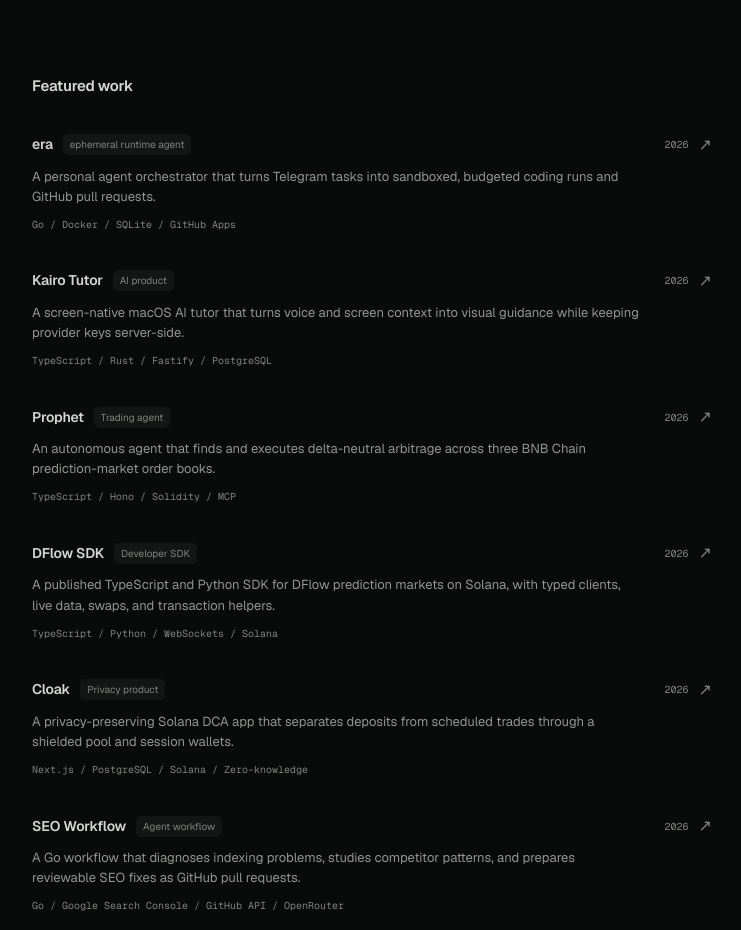
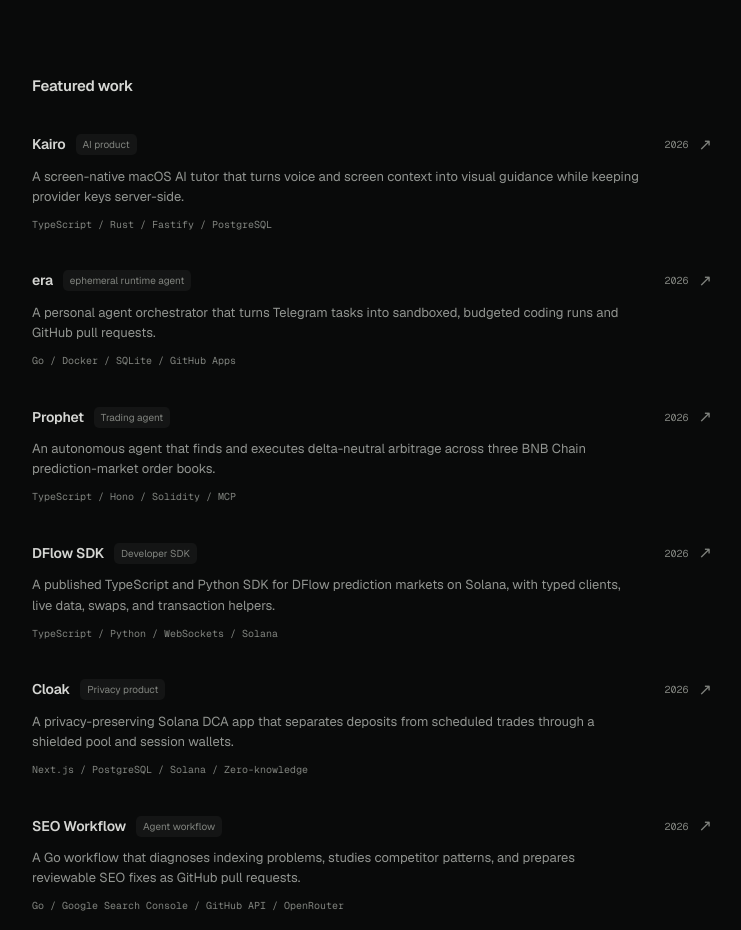
Before and after one commit to vaibhav0806/0xvaibhav, a Next.js app: page / in a window 1280 px wide. Shown: the part 1140-2070 px from the top of the page, without its empty margins (268-1009 px from the left). Built offline with nearby package versions, Linux system fonts and the light colour scheme; no server answers.

Commit message:
feature Kairo first

```diff
--- a/content/portfolio.ts
+++ b/content/portfolio.ts
@@ -17,8 +17,8 @@
 };
 
 export const featuredWork: WorkItem[] = [
+  { title: "Kairo", eyebrow: "AI product", period: "2026", description: "A screen-native macOS AI tutor that turns voice and screen context into visual guidance while keeping provider keys server-side.", stack: ["TypeScript", "Rust", "Fastify", "PostgreSQL"], href: "https://github.com/vaibhav0806/kairo-tutor" },
   { title: "era", eyebrow: "ephemeral runtime agent", period: "2026", description: "A personal agent orchestrator that turns Telegram tasks into sandboxed, budgeted coding runs and GitHub pull requests.", stack: ["Go", "Docker", "SQLite", "GitHub Apps"], href: "https://github.com/vaibhav0806/era" },
-  { title: "Kairo Tutor", eyebrow: "AI product", period: "2026", description: "A screen-native macOS AI tutor that turns voice and screen context into visual guidance while keeping provider keys server-side.", stack: ["TypeScript", "Rust", "Fastify", "PostgreSQL"], href: "https://github.com/vaibhav0806/kairo-tutor" },
   { title: "Prophet", eyebrow: "Trading agent", period: "2026", description: "An autonomous agent that finds and executes delta-neutral arbitrage across three BNB Chain prediction-market order books.", stack: ["TypeScript", "Hono", "Solidity", "MCP"], href: "https://github.com/vaibhav0806/prophet" },
   { title: "DFlow SDK", eyebrow: "Developer SDK", period: "2026", description: "A published TypeScript and Python SDK for DFlow prediction markets on Solana, with typed clients, live data, swaps, and transaction helpers.", stack: ["TypeScript", "Python", "WebSockets", "Solana"], href: "https://github.com/vaibhav0806/dflow-sdk" },
   { title: "Cloak", eyebrow: "Privacy product", period: "2026", description: "A privacy-preserving Solana DCA app that separates deposits from scheduled trades through a shielded pool and session wallets.", stack: ["Next.js", "PostgreSQL", "Solana", "Zero-knowledge"], href: "https://github.com/vaibhav0806/cloak-dca" },
```
Also changed, not shown: 1 other file (tests, documents, lock files or other folders).
